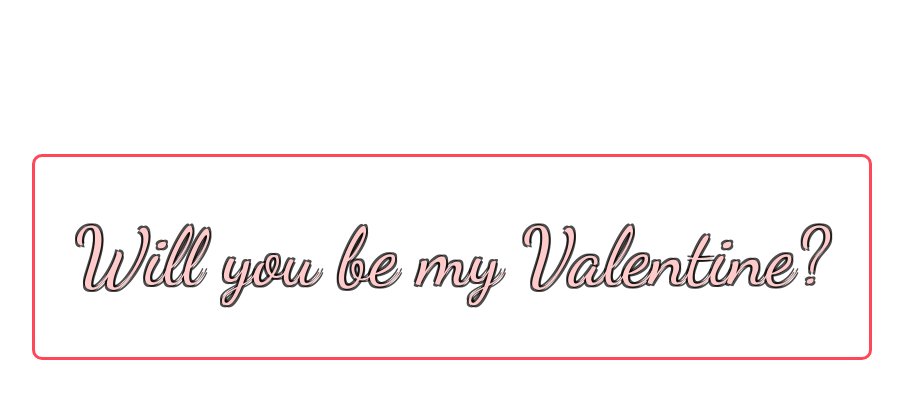
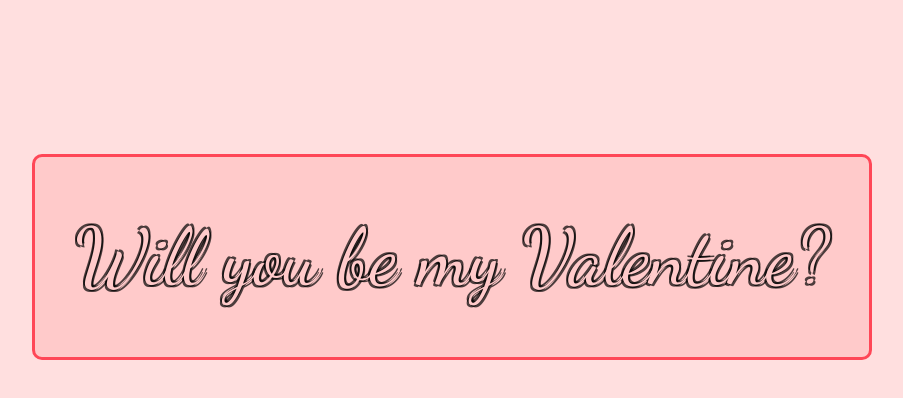
Before and after one commit to wayne-617/vday, a Next.js app in the folder vday-app/: page / in a window 1280 px wide. Shown: the top 398 px of the page, without its empty margins (188-1091 px from the left). Built offline with nearby package versions, Linux system fonts and the light colour scheme.

Commit message:
fixed colors

```diff
--- a/vday-app/app/globals.css
+++ b/vday-app/app/globals.css
@@ -22,7 +22,7 @@
 body {
   position: center;
   color: var(--foreground);
-  background: var(--background);
+  background: #ffdfdf;
   font-family: var(--font-dancing-script), cursive;
 }
 
@@ -45,7 +45,7 @@ body {
 }
 
 .content {
-  background-color: #ffffff;
+  background-color: var(--pink);
   padding: 40px;
   border-radius: 10px;
   border: 3px solid var(--red);
```
